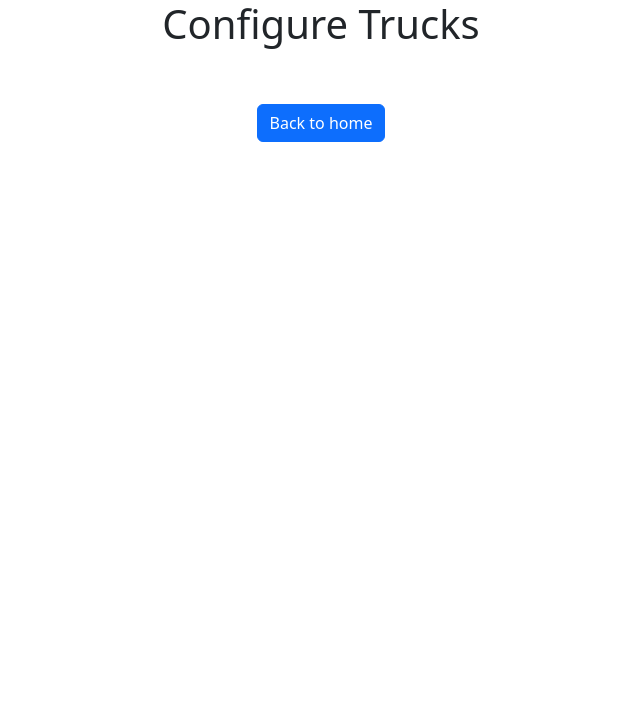
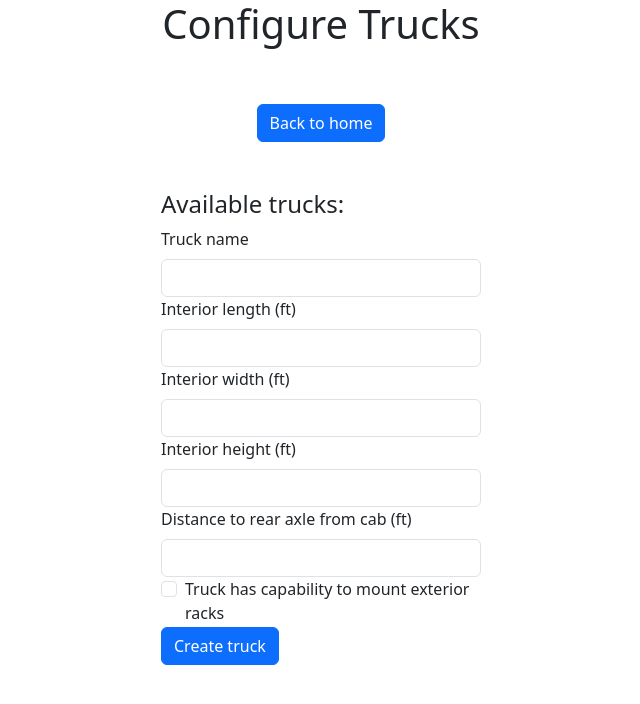
Before and after one commit to brunoamorim39/freight-helper, a Flask app: template templates/configure_trucks.html in a window 1280 px wide. Shown: the top 704 px of the page, without its empty margins (319-959 px from the left). Run offline with Flask 3, Linux system fonts and the light colour scheme; the template is opened without the code that fills it: values that come from a table or form of the project are taken from there, others are empty.

Commit message:
Truck and rack configuration

```diff
--- a/forms.py
+++ b/forms.py
@@ -2,7 +2,7 @@
 Blueprints any and all forms that can be used throughout the application
 '''
 from flask_wtf import FlaskForm
-from wtforms import BooleanField, PasswordField, StringField, SubmitField, URLField, FileField, IntegerField, DecimalField
+from wtforms import BooleanField, PasswordField, StringField, SubmitField, URLField, FileField, IntegerField, DecimalField, FieldList, FormField
 from wtforms.validators import Email, URL, EqualTo, InputRequired, Length, Regexp, ValidationError, DataRequired, NumberRange
 
 from __init__ import dynamodb
@@ -11,37 +11,126 @@ class TruckForm(FlaskForm):
     '''
     Form for configuring a truck layout
     '''
-    name = StringField(label='Truck name',
+    truck_name = StringField(
+        label='Truck name',
         validators=[
             DataRequired(),
-            Length(min=3, max=64, message='Truck name must be between 3 and 64 characters.')
+            Length(
+                min=3,
+                max=64,
+                message='Truck name must be between 3 and 64 characters.'
+            )
         ]
     )
-    interior_length = DecimalField(label='Interior length (ft)',
+    interior_length = DecimalField(
+        label='Interior length (ft)',
         places=2,
         validators=[
             DataRequired(),
+            NumberRange(
+                min=0,
+                max=None,
+                message='Interior length must be greater than or equal to zero.'
+            )
         ]
     )
-    interior_width = DecimalField(label='Interior width (ft)',
+    interior_width = DecimalField(
+        label='Interior width (ft)',
         places=2,
         validators=[
             DataRequired(),
+            NumberRange(
+                min=0,
+                max=None,
+                message='Interior width must be greater than or equal to zero.'
+            )
         ]
     )
-    interior_height = DecimalField(label='Interior height (ft)',
+    interior_height = DecimalField(
+        label='Interior height (ft)',
         places=2,
         validators=[
             DataRequired(),
+            NumberRange(
+                min=0,
+                max=None,
+                message='Interior height must be greater than or equal to zero.'
+            )
         ]
     )
-    interior_rack_quantity = IntegerField(label='Number of interior racks',
+    distance_to_rear_axle_from_cab = DecimalField(
+        label='Distance to rear axle from cab (ft)',
+        places=2,
         validators=[
             DataRequired(),
-            NumberRange(min=0, max=None, message='Quantity of racks must be greater than or equal to zero.')
+            NumberRange(
+                min=0,
+                max=None,
+                message='Distance to rear axle must be greater than or equal to zero.'
+            )
         ]
     )
+    exterior_racks = BooleanField(
+        label='Truck has capability to mount exterior racks',
+    )
+    submit = SubmitField(
+        label='Create truck'
+    )
 
+class RackForm(FlaskForm):
+    '''
+    Form for configuring individual racks
+    '''
+    rack_name = StringField(
+        label='Rack name',
+        validators=[
+            DataRequired(),
+            Length(
+                min=1,
+                max=64,
+                message='Rack name must be between 1 and 64 characters.'
+            )
+        ]
+    )
+    rack_length = DecimalField(
+        label='Rack length (in)',
+        places=2,
+        validators=[
+            DataRequired(),
+            NumberRange(
+                min=0,
+                max=None,
+                message='Rack length must be greater than or equal to zero.'
+            )
+        ]
+    )
+    rack_height = DecimalField(
+        label='Rack height (in)',
+        places=2,
+        validators=[
+            DataRequired(),
+            NumberRange(
+                min=0,
+                max=None,
+                message='Rack height must be greater than or equal to zero.'
+            )
+        ]
+    )
+    rack_depth = DecimalField(
+        label='Rack depth (in)',
+        places=2,
+        validators=[
+            DataRequired(),
+            NumberRange(
+                min=0,
+                max=None,
+                message='Rack depth must be greater than or equal to zero.'
+            )
+        ]
+    )
+    submit = SubmitField(
+        label='Create rack'
+    )
 
 class UploadForm(FlaskForm):
     '''
@@ -54,14 +143,16 @@ class RegisterForm(FlaskForm):
     '''
     Form for registering a new account
     '''
-    email = StringField(label='Email address',
+    email = StringField(
+        label='Email address',
         validators=[
             DataRequired(),
             Email(),
             Length(min=1, max=64)
         ]
     )
-    display_name = StringField(label='Display name',
+    display_name = StringField(
+        label='Display name',
         validators=[
             DataRequired(),
             Length(min=2, max=35, message='Please provide a name.'),
@@ -72,13 +163,15 @@ class RegisterForm(FlaskForm):
             )
         ]
     )
-    password = PasswordField(label='Password',
+    password = PasswordField(
+        label='Password',
         validators=[
             DataRequired(),
             Length(min=8, max=72)
         ]
     )
-    confirm_password = PasswordField(label='Confirm password',
+    confirm_password = PasswordField(
+        label='Confirm password',
         validators=[
             DataRequired(),
             Length(min=8, max=72),
@@ -101,14 +194,16 @@ class LoginForm(FlaskForm):
     '''
     Form for performing a login event
     '''
-    email = StringField(label='Email address',
+    email = StringField(
+        label='Email address',
         validators=[
             DataRequired(),
             Email(),
             Length(min=1, max=64)
         ]
     )
-    password = PasswordField(label='Password',
+    password = PasswordField(
+        label='Password',
         validators=[
             DataRequired(),
             Length(min=8, max=72)
@@ -122,7 +217,8 @@ class RequestPasswordResetForm(FlaskForm):
     '''
     Form for submitting a password reset request form
     '''
-    email = StringField(label='Email address',
+    email = StringField(
+        label='Email address',
         validators=[
             DataRequired(),
             Email(check_deliverability=True),
@@ -136,13 +232,15 @@ class PasswordResetForm(FlaskForm):
     '''
     Form for completing a password reset action
     '''
-    password = PasswordField(label='Password',
+    password = PasswordField(
+        label='Password',
         validators=[
             DataRequired(),
             Length(min=8, max=72)
         ]
     )
-    confirm_password = PasswordField(label='Confirm password',
+    confirm_password = PasswordField(
+        label='Confirm password',
         validators=[
             DataRequired(),
             Length(min=8, max=72),
--- a/routes.py
+++ b/routes.py
@@ -1,20 +1,25 @@
 '''
 Handles all of the URL routing for the server
 '''
+from decimal import Decimal
 import glob
 import json
 import os
 
 from flask import jsonify, render_template, request, redirect, url_for, flash
 from flask_login import login_user, logout_user, login_required, current_user
+import requests
 from werkzeug.utils import secure_filename
 
 from __init__ import app, dynamodb
 from models import User
-from forms import UploadForm
+from forms import TruckForm, RackForm, UploadForm
 from emails import send_creation_confirmation_email, send_password_reset_email
 
-from utils import allowed_file, get_manifest_params, get_manifest_column_names, make_manifest_map, check_if_manifest_mapped, get_manifest_map, analyze_manifest
+from utils import allowed_file, get_manifest_params, get_manifest_column_names, make_manifest_map, check_if_manifest_mapped, get_manifest_map, analyze_manifest, save_truck, delete_truck, save_rack, delete_rack
+
+TRUCK_PATH = './resources/trucks'
+RACK_PATH = './resources/racks'
 
 # @login_manager.user_loader
 # def load_user(user_id):
@@ -47,13 +52,82 @@ def configure_trucks():
     '''
     Route for configuring trucks
     '''
+    truck_form = TruckForm()
     if request.method == 'POST':
-        return
+        if truck_form.validate_on_submit():
+            truck_obj = {
+                "name": request.form.get('truck_name'),
+                "interior_length": request.form.get('interior_length'),
+                "interior_width": request.form.get('interior_width'),
+                "interior_height": request.form.get('interior_height'),
+                "distance_to_rear_axle_from_cab": request.form.get('distance_to_rear_axle_from_cab'),
+                "exterior_rack_capability": request.form.get('exterior_racks')
+            }
+            save_truck(truck_obj)
+
+            if request.args.get('edit_mode'):
+                delete_truck(truck_obj)
+        return redirect(url_for('configure_trucks'))
     if request.method == 'GET':
         selected_truck = request.args.get('truck', default=None, type=str)
 
+        if selected_truck:
+            truck_response = truck_api_get_truck(selected_truck)
+            if request.args.get('edit_mode'):
+                truck_form.truck_name.data = truck_response['name']
+                truck_form.interior_length.data = Decimal(truck_response['interior_length'])
+                truck_form.interior_width.data = Decimal(truck_response['interior_width'])
+                truck_form.interior_height.data = Decimal(truck_response['interior_height'])
+                truck_form.distance_to_rear_axle_from_cab.data = Decimal(truck_response['distance_to_rear_axle_from_cab'])
+                truck_form.exterior_racks.data = truck_response['exterior_rack_capability']
+
+        trucks = truck_api_get_all_trucks()
+
         return render_template('configure_trucks.html',
-            selected_truck=selected_truck
+            truck_form=truck_form,
+            selected_truck=selected_truck,
+            truck_data=truck_response if selected_truck else None,
+            trucks=trucks
+        )
+    return _404('invalid method')
+
+@app.route('/configure-racks', methods=['GET', 'POST'])
+def configure_racks():
+    '''
+    Route for configuring racks
+    '''
+    rack_form = RackForm()
+    if request.method == 'POST':
+        if rack_form.validate_on_submit():
+            rack_obj = {
+                "name": request.form.get('rack_name'),
+                "rack_length": request.form.get('rack_length'),
+                "rack_depth": request.form.get('rack_depth'),
+                "rack_height": request.form.get('rack_height')
+            }
+            save_rack(rack_obj)
+
+            if request.args.get('edit_mode'):
+                delete_rack(rack_obj)
+        return redirect(url_for('configure_racks'))
+    if request.method == 'GET':
+        selected_rack = request.args.get('rack', default=None, type=str)
+
+        if selected_rack:
+            rack_response = rack_api_get_rack(selected_rack)
+            if request.args.get('edit_mode'):
+                rack_form.rack_name.data = rack_response['name']
+                rack_form.rack_length.data = Decimal(rack_response['rack_length'])
+                rack_form.rack_depth.data = Decimal(rack_response['rack_depth'])
+                rack_form.rack_height.data = Decimal(rack_response['rack_height'])
+
+        racks = rack_api_get_all_racks()
+
+        return render_template('configure_racks.html',
+            rack_form=rack_form,
+            selected_rack=selected_rack,
+            rack_data=rack_response if selected_rack else None,
+            racks=racks
         )
     return _404('invalid method')
 
@@ -122,6 +196,36 @@ def generate_layout():
         return render_template('generate_layout.html')
     return _404('invalid method')
 
+@app.route('/api/trucks', methods=['GET'])
+def truck_api_get_all_trucks():
+    return {"trucks": os.listdir(TRUCK_PATH)}
+
+@app.route('/api/trucks', methods=['POST'])
+def truck_api_add_truck():
+    return None
+
+@app.route('/api/trucks/<truck_name>', methods=['GET'])
+def truck_api_get_truck(truck_name):
+    if request.method == 'GET':
+        with open(f"{TRUCK_PATH}/{truck_name}", 'r', encoding='utf-8') as truckfile:
+            truck_json = json.load(truckfile)
+        return truck_json
+
+@app.route('/api/racks', methods=['GET'])
+def rack_api_get_all_racks():
+    return {"racks": os.listdir(RACK_PATH)}
+
+@app.route('/api/racks', methods=['POST'])
+def rack_api_add_rack():
+    return None
+
+@app.route('/api/racks/<rack_name>', methods=['GET'])
+def rack_api_get_rack(rack_name):
+    if request.method == 'GET':
+        with open(f"{RACK_PATH}/{rack_name}", 'r', encoding='utf-8') as rackfile:
+            rack_json = json.load(rackfile)
+        return rack_json
+
 @app.errorhandler(404)
 def _404(error):
     '''
--- a/templates/configure_trucks.html
+++ b/templates/configure_trucks.html
@@ -1,4 +1,5 @@
 <!DOCTYPE html>
+{% import "macros.html" as macros %}
 <html>
     <head>
         {% include './universal/standard_page.html' %}
@@ -18,11 +19,62 @@
         </div>
 
         <div class="col-3 mx-auto">
-            <form method="POST" action="" class="d-flex mx-auto">
-                {{ truck_form.csrf_token }}
+            <h4>Available trucks:</h4>
+            {% for truck in trucks['trucks'] %}
+                <div class="d-flex justify-content-between">
+                    <h5>{{ truck }}</h5>
+                    <div>
+                        <a href="{{ url_for('configure_trucks') }}?truck={{ truck }}&edit_mode=True">
+                            <button class="btn btn-primary" type="submit">
+                                Edit truck
+                            </button>
+                        </a>
+                        <a href="{{ url_for('configure_trucks') }}?truck={{ truck }}">
+                            <button class="btn btn-primary" type="submit">
+                                Select truck
+                            </button>
+                        </a>
+                    </div>
+                </div>
+            {% endfor %}
+        </div>
 
-            </form>
-        </div>
+        {% if selected_truck %}
+            <div class="col-3 mx-auto">
+                <h4>Selected truck: {{ truck_data['name'] }}</h4>
+                <div>{{ truck_data }}</div>
+            </div>
+        {% endif %}
+
+        {% if request.args.get('edit_mode') or not selected_truck %}
+            <div class="col-3 mx-auto">
+                <form method="POST" action="" class="mx-auto">
+                    {{ truck_form.csrf_token }}
+
+                    {{ truck_form.truck_name.label(class_='form-label') }}
+                    {{ truck_form.truck_name(class_='form-control') }}
+
+                    {{ truck_form.interior_length.label(class_='form-label') }}
+                    {{ truck_form.interior_length(class_='form-control') }}
+
+                    {{ truck_form.interior_width.label(class_='form-label') }}
+                    {{ truck_form.interior_width(class_='form-control') }}
+
+                    {{ truck_form.interior_height.label(class_='form-label') }}
+                    {{ truck_form.interior_height(class_='form-control') }}
+
+                    {{ truck_form.distance_to_rear_axle_from_cab.label(class_='form-label') }}
+                    {{ truck_form.distance_to_rear_axle_from_cab(class_='form-control') }}
+
+                    <div class="form-check">
+                        {{ truck_form.exterior_racks.label(class_='form-check-label') }}
+                        {{ truck_form.exterior_racks(class_='form-check-input') }}
+                    </div>
+
+                    {{ truck_form.submit(class_='btn btn-primary') }}
+                </form>
+            </div>
+        {% endif %}
 
         {% include './navigation/footer.html' %}
     </body>
--- a/templates/landing_page.html
+++ b/templates/landing_page.html
@@ -14,7 +14,9 @@
         <h1 class="text-center">Freight Helper Tool</h1>
 
         <div class="col d-flex flex-column justify-content-center align-items-center">
-            <a href="{{ url_for('configure_trucks') }}" class="btn btn-primary m-3">Configure truck presets</a>
+            <a href="{{ url_for('configure_trucks') }}" class="btn btn-primary m-3">Configure trucks</a>
+
+            <a href="{{ url_for('configure_racks') }}" class="btn btn-primary m-3">Configure racks</a>
 
             <a href="{{ url_for('parse_manifest') }}" class="btn btn-primary m-3">Upload and parse shipping manifest</a>
 
--- /dev/null
+++ b/templates/macros.html
@@ -0,0 +1,27 @@
+{# Render truck rack form.
+
+This macro is intended to render both regular rack subforms (received from the
+server) and the template form used to dynamically add more forms.
+
+Arguments:
+    - subform: Form object to render
+    - index: Index of the form. For proper subforms rendered in the form loop,
+             this should match `loop.index0`, and for the template it should be
+             '_'
+#}
+{%- macro render_rack_form(subform, index) %}
+    <div id="rack-{{ index }}-form" class="{% if index != '_' %}subform{% else %}is-hidden{% endif %}" data-index="{{ index }}">
+        <div>
+            {{ subform.rack_name.label }}
+            {{ subform.rack_name }}
+        </div>
+        <div>
+            {{ subform.rack_length.label }}
+            {{ subform.rack_length}}
+        </div>
+        <div>
+            {{ subform.rack_height.label }}
+            {{ subform.rack_height }}
+        </div>
+    </div>
+{%- endmacro %}
```
Also changed, not shown: templates/configure_racks.html (added, +73 -0 lines), utils.py (+15 -0 lines).
